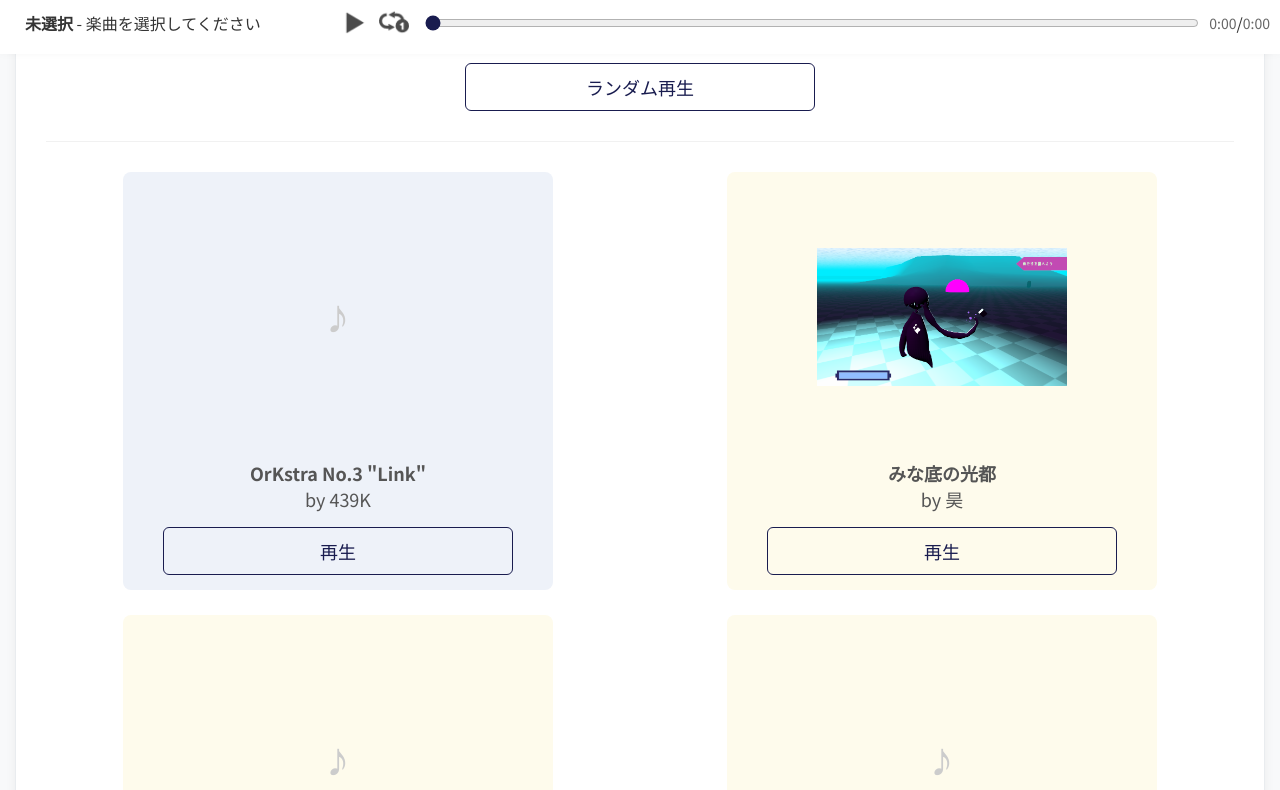
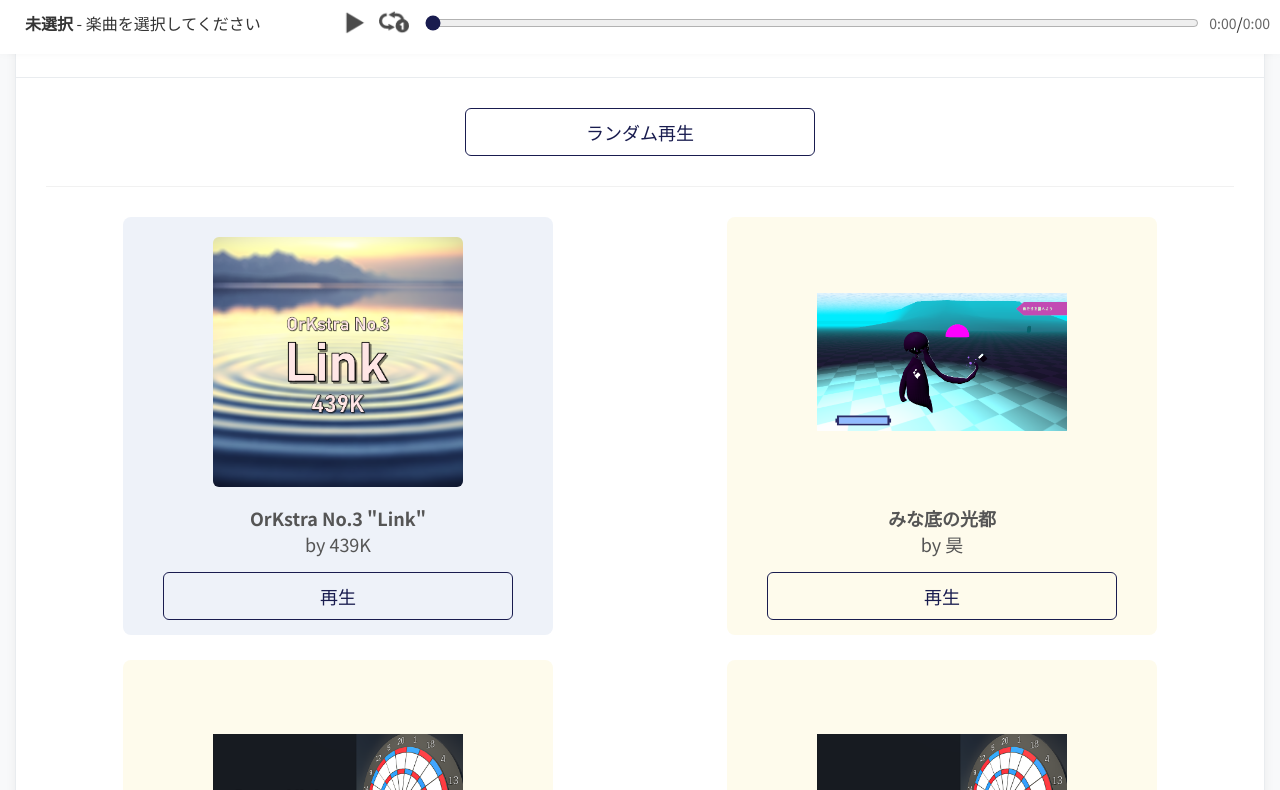
Before and after one commit to 439K/rd_f25, a plain HTML site: page index.html in a window 1280 px wide. Shown: the part 746-1536 px from the top of the page. Drawn offline with Linux system fonts and the light colour scheme.

Commit message:
html updated

```diff
--- a/index.html
+++ b/index.html
@@ -8,7 +8,7 @@
     <meta name="viewport" content="width=device-width, initial-scale=1.0">
     <title>F25 RAISON DÊTRE</title>
     <link rel="icon" href="src/images/Raison_icon.png">
-    <link rel="stylesheet" href="src/style.css"> <!-- 外部CSSファイル -->
+    <link rel="stylesheet" href="src/style.css">
 </head>
 <body>
     <div class="top">
@@ -32,7 +32,6 @@
         <p>イヤホンやヘッドホンでの試聴をおすすめします！</p>
     </div>
 
-    <!-- ★★★ 構造を「楽曲リスト」と「プロフィールリスト」に変更 ★★★ -->
     <div class="theme-list">
 
         <!-- セグメント1: 楽曲リスト -->
@@ -41,9 +40,9 @@
             <div class="theme-header">
                 <span class="toggle-icon">▼</span>
                 <div class="theme-title-group">
-                    <h2>楽曲リスト</h2>
+                    <h2>楽曲一覧</h2>
                     <p class="theme-description">
-                        楽曲はこちらから試聴できます！
+                        楽曲はこちらから鑑賞できます！（ランダム順）<br><br>背景が紺色の楽曲は、今年の赤羽台祭のキャッチフレーズ<b>「つながるリンク、広がる輪。」</b>をイメージした楽曲です！
                     </p>
                 </div>
             </div>
@@ -69,7 +68,7 @@
                 <div class="theme-title-group">
                     <h2>製作者プロフィール</h2>
                     <p class="theme-description">
-                        楽曲を制作したメンバーの紹介です。（順不同）
+                        楽曲を制作したメンバーの紹介です。（ランダム順）
                     </p>
                 </div>
             </div>
@@ -81,8 +80,6 @@
         </div>
 
     </div>
-    <!-- ★★★ 変更ここまで ★★★ -->
-
 
     <div class="questionnaire">
         <p><a href="https://forms.gle/Y8Lz7GeMTYxRs7Sj7" target="_new" rel="noopener noreferrer">アンケートのご協力もお願いします！</a></p>
--- a/src/script.js
+++ b/src/script.js
@@ -3,26 +3,26 @@
 // --- 楽曲データベース ---
 const allMusicData = [
     // 439K
-    { title: 'OrKstra No.3 "Link"', file: 'src/audio/Link.mp3', artist: '439K', category: 'A', volume: 1.0, jacket: null },
-    { title: 'Throw Three', file: 'src/audio/Throw Three.mp3', artist: '439K', category: 'B', volume: 1.0, jacket: null },
-    { title: 'Darts Night', file: 'src/audio/Darts Night.mp3', artist: '439K', category: 'B', volume: 1.0, jacket: null },
+    { title: 'OrKstra No.3 "Link"', file: 'src/audio/Link.mp3', artist: '439K', category: 'A', volume: 1.0, jacket: 'src/images/jacket/Link.png' },
+    { title: 'Throw Three', file: 'src/audio/Throw Three.mp3', artist: '439K', category: 'B', volume: 1.0, jacket: 'src/images/jacket/ThrowThree.png' },
+    { title: 'Darts Night', file: 'src/audio/Darts Night.mp3', artist: '439K', category: 'B', volume: 1.0, jacket: 'src/images/jacket/DartsNight.png' },
     // 昊
     { title: 'LittleAngel', file: 'src/audio/LittleAngel.mp3', artist: '昊', category: 'B', volume: 1.0, jacket: 'src/images/jacket/LittleAngel.png' },
     { title: 'みな底の光都', file: 'src/audio/みな底の光都.mp3', artist: '昊', category: 'B', volume: 1.0, jacket: 'src/images/jacket/みな底の光都.png' },
     { title: 'Oasis', file: 'src/audio/Oasis.mp3', artist: '昊', category: 'B', volume: 1.0, jacket: 'src/images/jacket/Oasis.png' },
     // あっしー
-    { title: 'Packaged Remix', file: 'src/audio/Packaged Remix.wav', artist: 'あっしー', category: 'B', volume: 1.0, jacket: 'src/images/jacket/Packaged Remix.png' },
+    { title: 'Packaged Remix', file: 'src/audio/Packaged Remix.wav', artist: 'あっしー', category: 'B', volume: 0.5, jacket: 'src/images/jacket/Packaged Remix.png' },
     // しゅうへい
-    { title: '霧', file: 'src/audio/霧.mp3', artist: 'しゅうへい', category: 'A', volume: 1.0, jacket: 'src/images/jacket/霧.png' },
-    { title: 'まったりティータイム', file: 'src/audio/まったりティータイム.mp3', artist: 'しゅうへい', category: 'B', volume: 1.0, jacket: 'src/images/jacket/まったりティータイム.png' },
+    { title: '霧', file: 'src/audio/霧.mp3', artist: 'しゅうへい', category: 'A', volume: 0.7, jacket: 'src/images/jacket/霧.png' },
+    { title: 'まったりティータイム', file: 'src/audio/まったりティータイム.mp3', artist: 'しゅうへい', category: 'B', volume: 0.7, jacket: 'src/images/jacket/まったりティータイム.png' },
     // 灘
     { title: 'nanika', file: 'src/audio/nanika.wav', artist: '灘', category: 'B', volume: 1.0, jacket: 'src/images/jacket/rd.png' },
     // よつや
     { title: '（準備中）', file: 'src/audio/.mp3', artist: 'よつや', category: 'B', volume: 1.0, jacket: 'src/images/jacket/rd.png' },
     // SynaPse
-    { title: 'Ready Go!', file: 'src/audio/Ready Go!.wav', artist: 'SynaPse', category: 'B', volume: 1.0, jacket: 'src/images/jacket/rd.png' },
+    { title: 'Ready Go!', file: 'src/audio/Ready Go!.wav', artist: 'SynaPse', category: 'B', volume: 0.5, jacket: 'src/images/jacket/rd.png' },
     // 界潜
-    { title: '細雪', file: 'src/audio/細雪.wav', artist: '界潜', category: 'B', volume: 1.0, jacket: 'src/images/jacket/細雪.png' }
+    { title: '細雪', file: 'src/audio/細雪.wav', artist: '界潜', category: 'B', volume: 0.4, jacket: 'src/images/jacket/細雪.png' }
 ];
 
 // --- ★★★ 新規追加：プロフィールデータベース ★★★ ---
```
Also changed, not shown: src/images/jacket/DartsNight.png (added), src/images/jacket/Link.png (added), src/images/jacket/ThrowThree.png (added).
